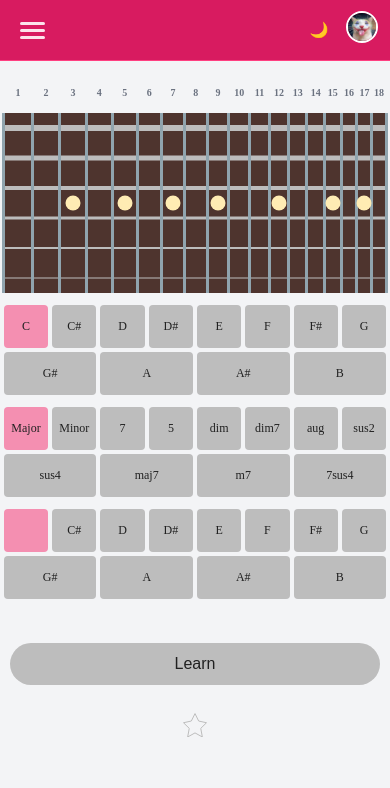
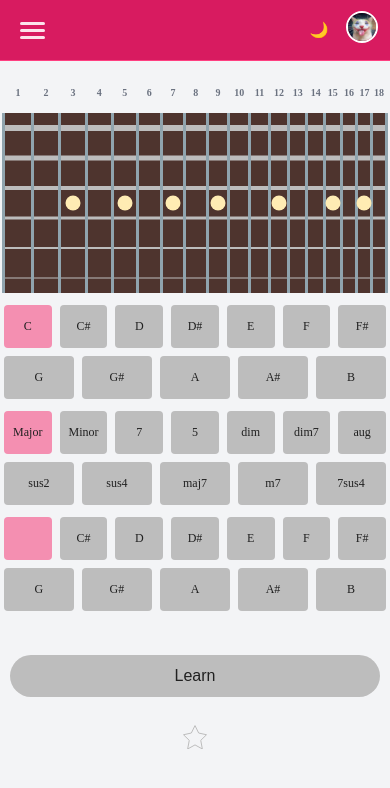
Before and after one commit to duty57/chord_viewer, a Vue app in the folder frontend/: page /chords in a window 390 px wide. Shown: the top 788 px of the page. Built offline with nearby package versions, Linux system fonts and the light colour scheme; no server answers; sample sign-in values are in the browser's storage.

Commit message:
fix styles of selectors on Chords page

```diff
--- a/frontend/src/view/Chords.vue
+++ b/frontend/src/view/Chords.vue
@@ -259,7 +259,6 @@ const filteredCompounds = computed(() => {
   margin: 1.5% 10%;
   justify-content: space-between;
   flex-wrap: wrap;
-  gap: 0.5rem;
 }
 
 .note, .alteration, .compound {
@@ -273,7 +272,6 @@ const filteredCompounds = computed(() => {
   color: var(--selector-text);
   cursor: pointer;
   transition: background-color 0.2s ease;
-  border-radius: 4px;
 }
 
 .note.active, .alteration.active, .compound.active {
@@ -355,6 +353,11 @@ const filteredCompounds = computed(() => {
   .note-selector, .alteration-selector, .compound-selector {
     width: 90%;
     margin: 1.5% 5%;
+    gap: 0.5rem;
+  }
+
+  .note, .alteration, .compound {
+    border-radius: 4px;
   }
 
   .cell {
@@ -392,6 +395,7 @@ const filteredCompounds = computed(() => {
     min-width: 40px;
     height: 40px;
     font-size: 14px;
+    border-radius: 4px;
   }
 
   .cell {
@@ -438,6 +442,7 @@ const filteredCompounds = computed(() => {
   .note-selector, .alteration-selector, .compound-selector {
     width: 98%;
     margin: 0.75rem 1%;
+    gap: 0.5rem;
   }
 
   .note, .alteration, .compound {
@@ -445,6 +450,7 @@ const filteredCompounds = computed(() => {
     height: 35px;
     font-size: 12px;
     padding: 0.25rem;
+    border-radius: 4px;
   }
 
   .cell {
@@ -474,10 +480,12 @@ const filteredCompounds = computed(() => {
 
   .note, .alteration, .compound {
     height: 35px;
+    border-radius: 4px;
   }
 
   .chord-selector {
     margin-top: 0.5rem;
+    gap: 0.5rem;
   }
 
   .note-selector, .alteration-selector, .compound-selector {
```
